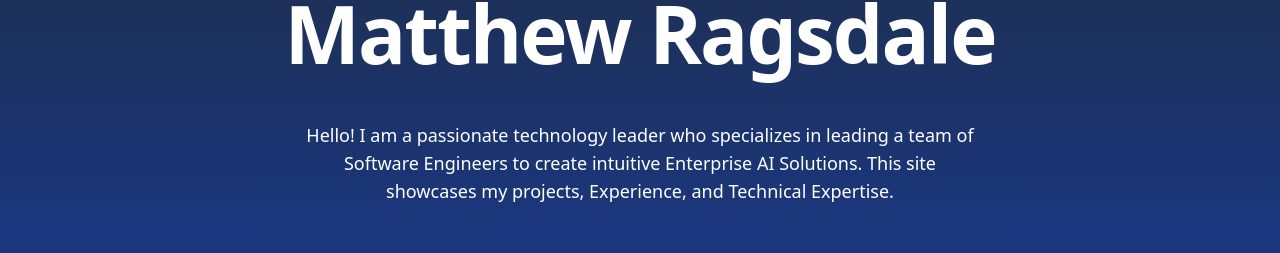
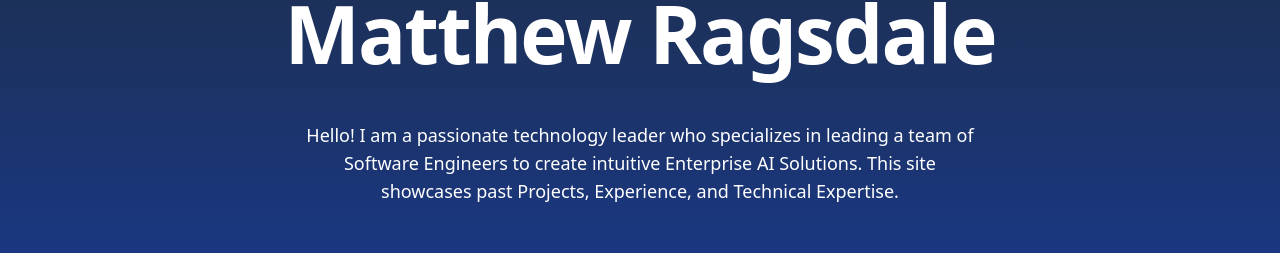
Before and after one commit to MateoSudo/AboutMeSite, a Next.js app: page / in a window 1280 px wide. Shown: the part 269-522 px from the top of the page. Built offline with nearby package versions, Linux system fonts and the light colour scheme.

Commit message:
updated reference to projects page

```diff
--- a/src/app/Projects/page.tsx
+++ b/src/app/Projects/page.tsx
@@ -1,4 +1,4 @@
-export default function Projects() {
+export default function projects() {
     return (
       <main className="flex min-h-screen flex-col items-center justify-center bg-gray-900 text-white">
         <div className="container flex flex-col items-center gap-12 px-4 py-16">
--- a/src/app/layout.tsx
+++ b/src/app/layout.tsx
@@ -9,7 +9,7 @@ export default function RootLayout({ children }: { children: React.ReactNode })
         <header className="flex justify-between items-center p-4 bg-blue-700">
           <nav className="flex gap-6">
             <Link href="/" className="hover:text-purple-300">Home</Link>
-            <Link href="/projects" className="hover:text-purple-300">Projects</Link>
+            <Link href="/Projects" className="hover:text-purple-300">Projects</Link>
             <Link href="/contact" className="hover:text-purple-300">Contact</Link>
           </nav>
           <div className = "flex gap-4">
--- a/src/app/page.tsx
+++ b/src/app/page.tsx
@@ -7,7 +7,7 @@ export default function Home() {
         </h1>
         <p className="text-lg text-center max-w-2xl">
           Hello! I am a passionate technology leader who specializes in leading a team of Software Engineers to create intuitive Enterprise AI Solutions.
-          This site showcases my projects, Experience, and Technical Expertise.
+          This site showcases past Projects, Experience, and Technical Expertise.
         </p>
         <div className="grid grid-cols-1 gap-4 sm:grid-cols-2 md:gap-8">
           <a
```
